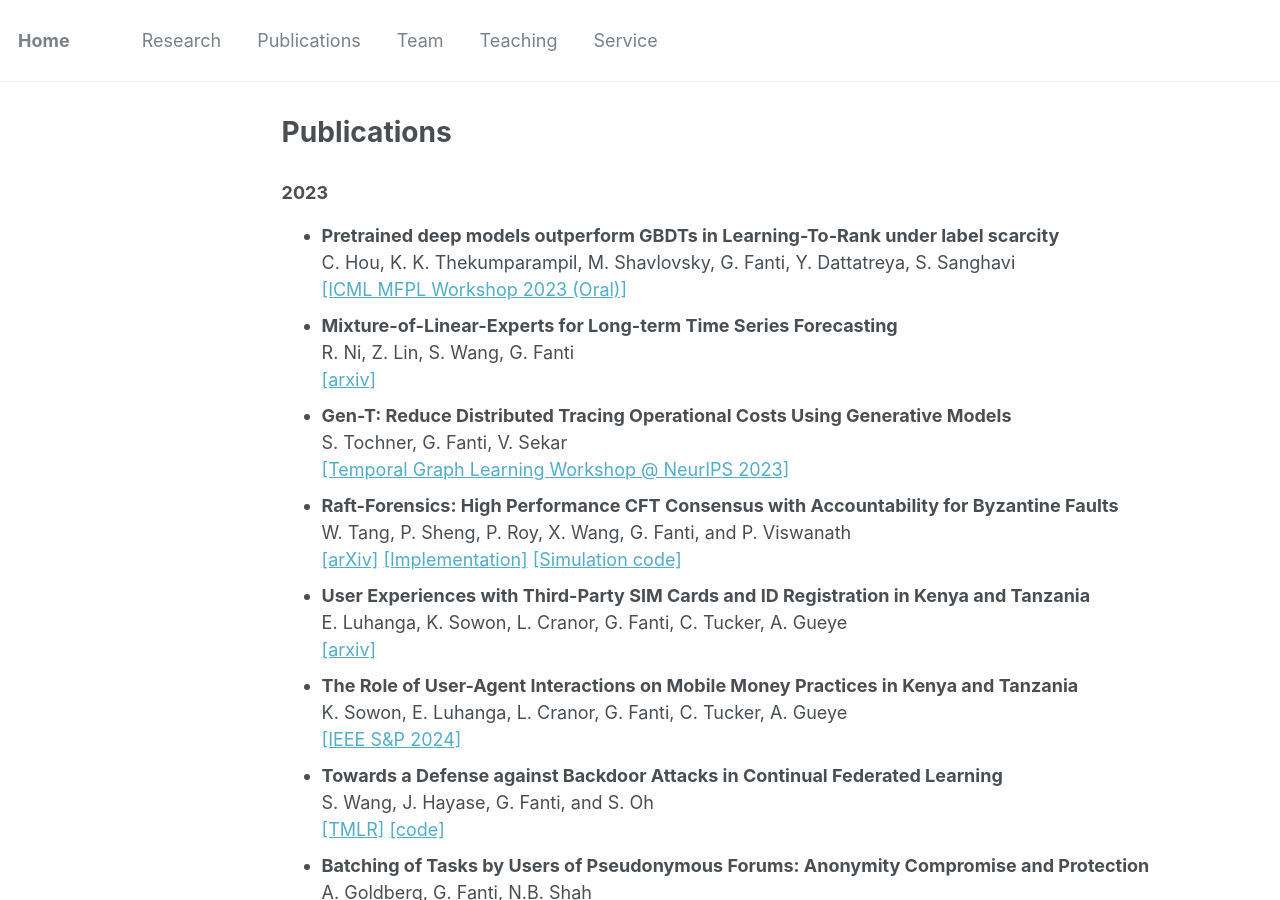
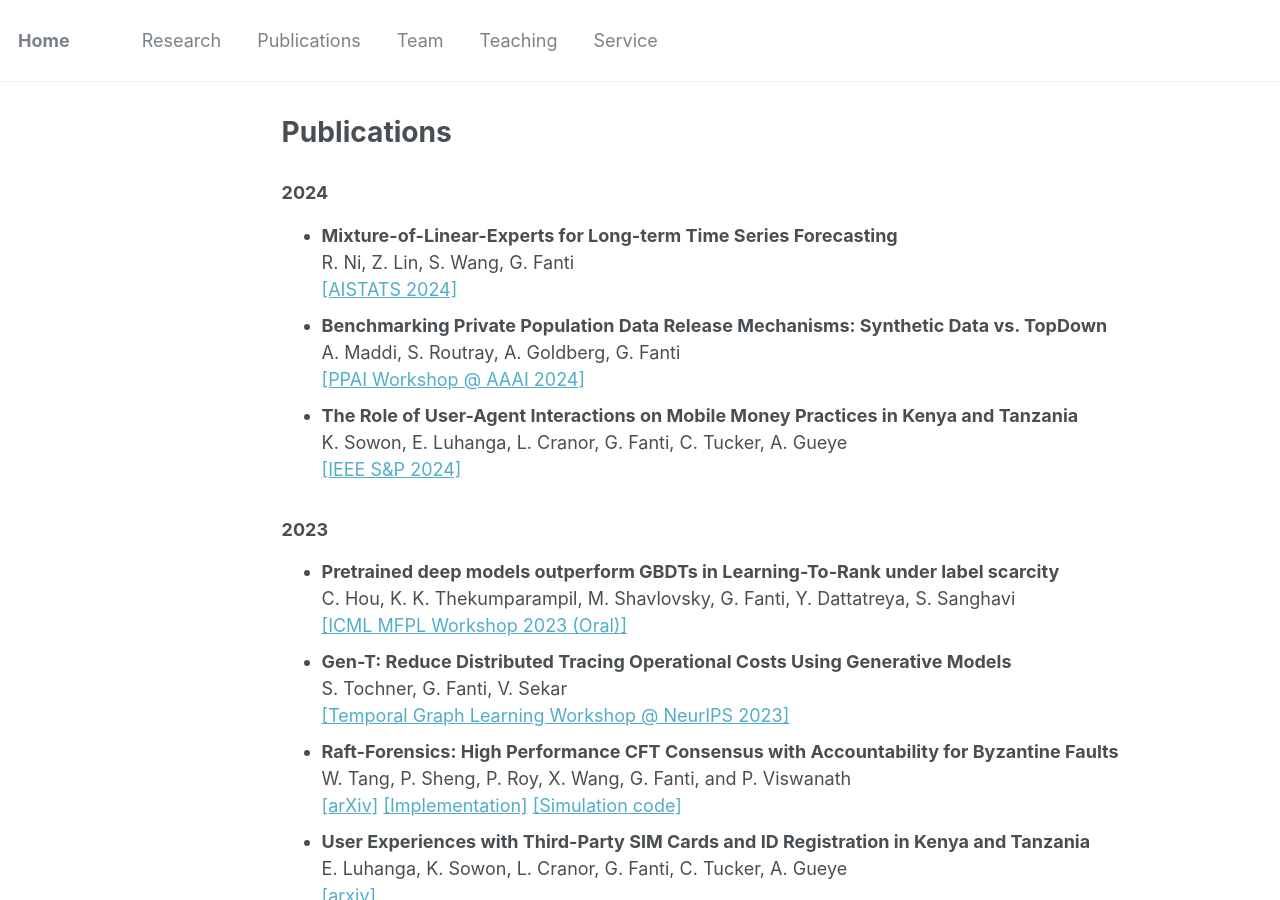
Before and after one commit to gfanti/gfanti.github.io, a Jekyll site: the page built from _pages/publications.md, in a window 1280 px wide and 900 px high. Built offline with Jekyll 4.4.1, drawn with Linux system fonts in a browser that asks for light colours.

Commit message:
updated pubs

```diff
--- a/_pages/publications.md
+++ b/_pages/publications.md
@@ -4,14 +4,24 @@ title: "Publications"
 permalink: /publications/
 author_profile: false
 ---
+### 2024
+* <b>Mixture-of-Linear-Experts for Long-term Time Series Forecasting</b>
+<br>R. Ni, Z. Lin, S. Wang, G. Fanti
+<br> <a href="https://arxiv.org/abs/2312.06786">[AISTATS 2024]</a>
+<br>
+* <b>Benchmarking Private Population Data Release Mechanisms: Synthetic Data vs. TopDown</b>
+<br>A. Maddi, S. Routray, A. Goldberg, G. Fanti
+<br> <a href="">[PPAI Workshop @ AAAI 2024]</a>
+<br>
+* <b>The Role of User-Agent Interactions on Mobile Money Practices in Kenya and Tanzania</b>
+<br>K. Sowon, E. Luhanga, L. Cranor, G. Fanti, C. Tucker, A. Gueye
+<br> <a href="https://arxiv.org/pdf/2309.00226">[IEEE S&P 2024]</a>
+<br>
+
 ### 2023
 * <b>Pretrained deep models outperform GBDTs in Learning-To-Rank under label scarcity</b>
 <br>C. Hou, K. K. Thekumparampil, M. Shavlovsky, G. Fanti, Y. Dattatreya, S. Sanghavi
 <br> <a href="https://arxiv.org/pdf/2308.00177">[ICML MFPL Workshop 2023 (Oral)]</a>
-<br>
-* <b>Mixture-of-Linear-Experts for Long-term Time Series Forecasting</b>
-<br>R. Ni, Z. Lin, S. Wang, G. Fanti
-<br> <a href="https://arxiv.org/abs/2312.06786">[arxiv]</a>
 <br>
 * <b>Gen-T: Reduce Distributed Tracing Operational Costs Using Generative Models</b>
 <br>S. Tochner, G. Fanti, V. Sekar
@@ -25,10 +35,6 @@ author_profile: false
 * <b>User Experiences with Third-Party SIM Cards and ID Registration in Kenya and Tanzania</b>
 <br>E. Luhanga, K. Sowon, L. Cranor, G. Fanti, C. Tucker, A. Gueye
 <br> <a href="https://arxiv.org/pdf/2311.00830">[arxiv]</a>
-<br>
-* <b>The Role of User-Agent Interactions on Mobile Money Practices in Kenya and Tanzania</b>
-<br>K. Sowon, E. Luhanga, L. Cranor, G. Fanti, C. Tucker, A. Gueye
-<br> <a href="https://arxiv.org/pdf/2309.00226">[IEEE S&P 2024]</a>
 <br>
 * <b>Towards a Defense against Backdoor Attacks in
 Continual Federated Learning</b> <br>
```
